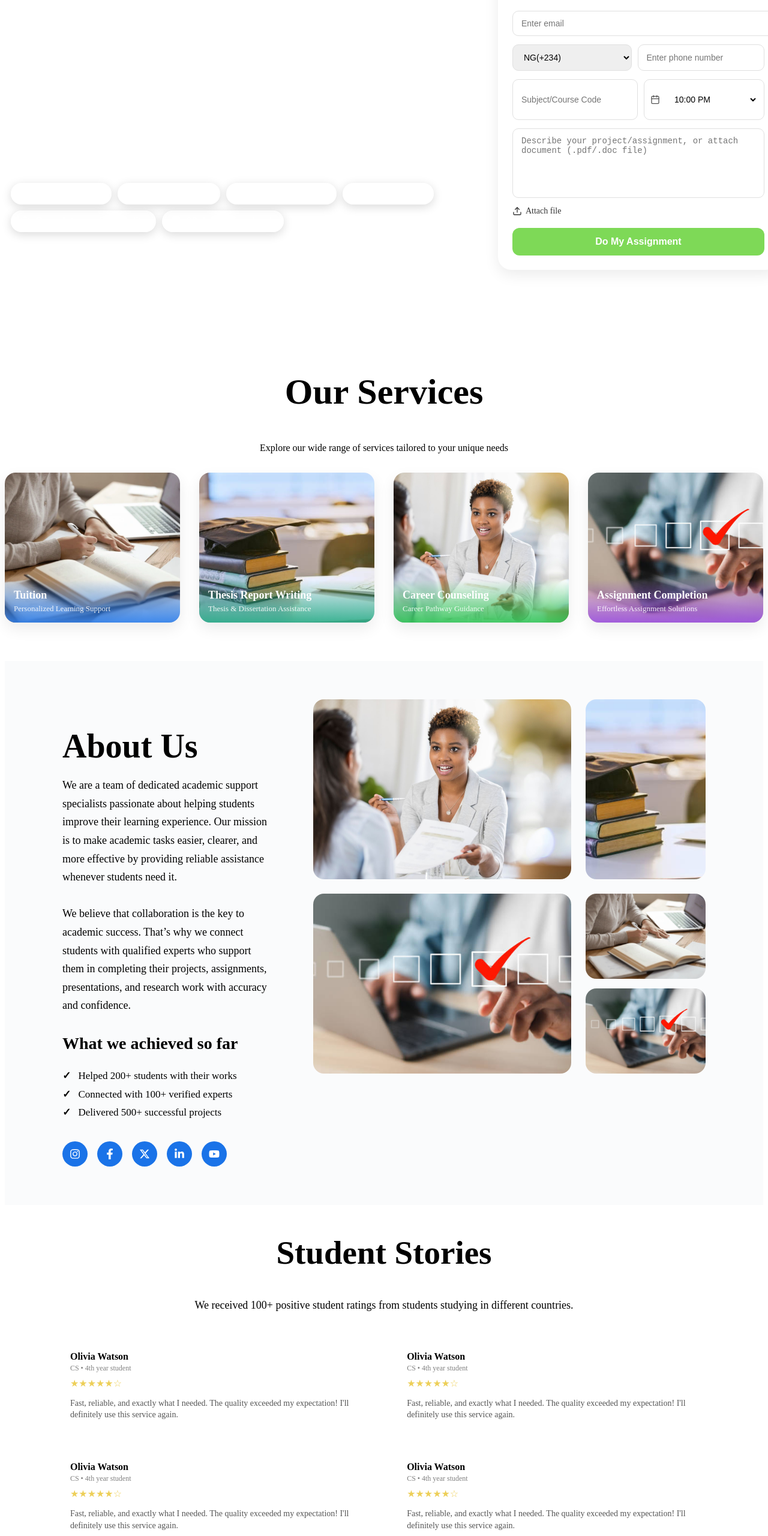
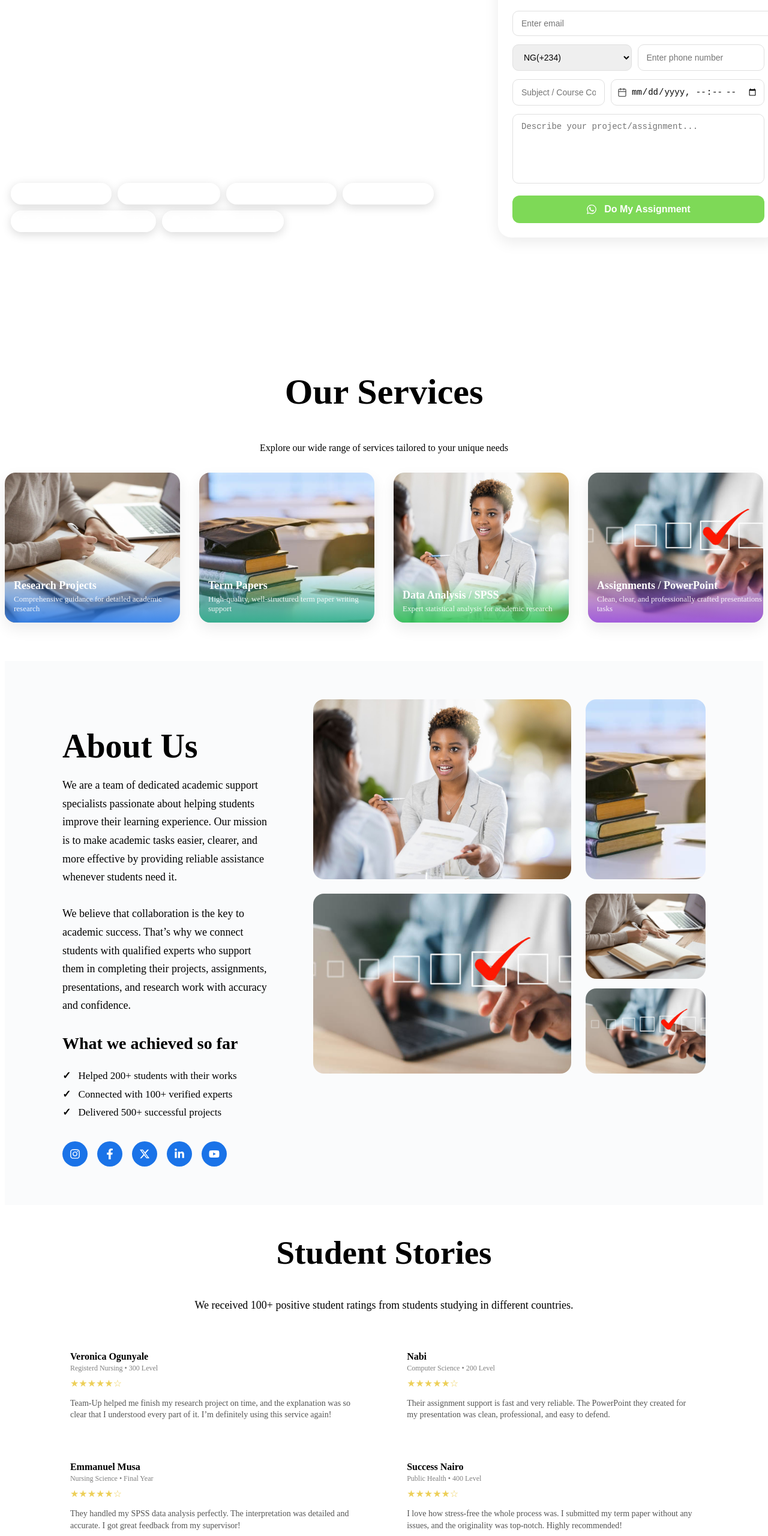
Before and after one commit to Okun15Ola/teamup, a Next.js app: page / in a window 1280 px wide. Shown: the part 205-2766 px from the top of the page at 60% size. Built offline with nearby package versions, Linux system fonts and the light colour scheme.

Commit message:
all fixes done

```diff
--- a/app/api/contact/route.ts
+++ b/app/api/contact/route.ts
@@ -9,7 +9,7 @@ export async function POST(req: Request) {
 
     await resend.emails.send({
       from: "Team-Up <onboarding@resend.dev>",
-      to: "okunolaolubanjo@gmail.com", // Your email to receive messages
+      to: "ogunyaleoluwabusayo@gmail.com", // Your email to receive messages
       subject: `New Contact Message from ${name}`,
       html: `
         <h2>New Contact Message</h2>
--- a/app/globals.css
+++ b/app/globals.css
@@ -1,5 +1,7 @@
 @import "tailwindcss";
-
+html {
+  scroll-behavior: smooth;
+}
 :root {
   --background: #ffffff;
   --foreground: #171717;
--- a/components/AboutUs/AboutUs.tsx
+++ b/components/AboutUs/AboutUs.tsx
@@ -4,7 +4,7 @@ import styles from './AboutUs.module.css'
 
 const AboutUs = () => {
   return (
-    <section className={styles.container}>
+    <section id='about' className={styles.container}>
       <div className={styles.innerContainer}>
 
         <div className={styles.leftContent}>
--- a/components/Contact/Contact.tsx
+++ b/components/Contact/Contact.tsx
@@ -31,7 +31,7 @@ const Contact = () => {
   };
 
   return (
-    <section className={styles.container}>
+    <section id="contact" className={styles.container}>
       <h1 className={styles.headingText}>Contact Us</h1>
 
       <p className={styles.subheadingText}>
@@ -84,8 +84,8 @@ const Contact = () => {
         </form>
 
         <div className={styles.contactDetails}>
-          <p>📞 +234 9023931025</p>
-          <p>📧 okunolaolubanjo@gmail.com</p>
+          <p>📞 +234 8140255294</p>
+          <p>📧 ogunyaleoluwabusayo@gmail.com</p>
         </div>
       </div>
     </section>
--- a/components/FAQ/Faq.tsx
+++ b/components/FAQ/Faq.tsx
@@ -48,7 +48,7 @@ const Faq: React.FC = () => {
   };
 
   return (
-    <section className={styles.container}>
+    <section id="faq" className={styles.container}>
       <h1 className={styles.headingText}>Frequently Asked Questions</h1>
 
       <p className={styles.subheadingText}>
--- a/components/FormBox/FormBox.module.css
+++ b/components/FormBox/FormBox.module.css
@@ -103,8 +103,20 @@
   cursor: pointer;
   margin-top: 6px;
   transition: 0.2s ease;
+   display: flex;
+  justify-content: center;
+  align-items: center;
+  gap: 6px;
 }
+
 
 .submitBtn:hover {
   background: #6ac749;
 }
+.deadlineInput {
+  border: none;
+  flex: 1;
+  font-size: 14px;
+  background: transparent;
+  outline: none;
+}
--- a/components/FormBox/FormBox.tsx
+++ b/components/FormBox/FormBox.tsx
@@ -1,17 +1,62 @@
-import React from "react";
+"use client";
+
+import React, { useState } from "react";
 import styles from "./FormBox.module.css";
-import { FiCalendar, FiUpload } from "react-icons/fi";
+import { FiCalendar } from "react-icons/fi";
+import { FaWhatsapp } from "react-icons/fa";
 
 export default function FormBox() {
+  const [email, setEmail] = useState("");
+  const [code, setCode] = useState("NG(+234)");
+  const [phone, setPhone] = useState("");
+  const [subject, setSubject] = useState("");
+  const [deadline, setDeadline] = useState("");
+  const [details, setDetails] = useState("");
+
+  const whatsappNumber = "2348140255294"; // No "+" sign
+
+  const handleSubmit = (e: React.FormEvent) => {
+    e.preventDefault();
+
+    const message = `
+Hello, I want help with my assignment:
+
+📧 Email: ${email}
+📞 Phone: ${code} ${phone}
+📘 Subject: ${subject}
+⏰ Deadline: ${deadline}
+📝 Details: ${details}
+    `;
+
+    const url =
+      "https://wa.me/" +
+      whatsappNumber +
+      "?text=" +
+      encodeURIComponent(message);
+
+    window.open(url, "_blank");
+  };
+
   return (
     <div className={styles.formContainer}>
       <h3 className={styles.title}>Get instant help from Writing experts</h3>
 
-      <form className={styles.form}>
-        <input type="email" placeholder="Enter email" className={styles.input} />
+      <form className={styles.form} onSubmit={handleSubmit}>
+        <input
+          type="email"
+          placeholder="Enter email"
+          className={styles.input}
+          value={email}
+          onChange={(e) => setEmail(e.target.value)}
+          required
+        />
 
         <div className={styles.row}>
-          <select className={styles.select}>
+          <select
+            className={styles.select}
+            value={code}
+            onChange={(e) => setCode(e.target.value)}
+          >
             <option>NG(+234)</option>
             <option>US(+1)</option>
             <option>UK(+44)</option>
@@ -22,37 +67,46 @@ export default function FormBox() {
             type="text"
             className={styles.input}
             placeholder="Enter phone number"
+            value={phone}
+            onChange={(e) => setPhone(e.target.value)}
+            required
           />
         </div>
 
         <div className={styles.row}>
           <input
             type="text"
-            placeholder="Subject/Course Code"
+            placeholder="Subject / Course Code"
             className={styles.input}
+            value={subject}
+            onChange={(e) => setSubject(e.target.value)}
+            required
           />
 
           <div className={styles.deadlineBox}>
             <FiCalendar className={styles.icon} />
-            <select className={styles.deadlineSelect}>
-              <option>10:00 PM</option>
-              <option>11:00 PM</option>
-              <option>12:00 AM</option>
-            </select>
+
+            {/* The NEW datetime-local input */}
+            <input
+              type="datetime-local"
+              className={styles.deadlineInput}
+              value={deadline}
+              onChange={(e) => setDeadline(e.target.value)}
+              required
+            />
           </div>
         </div>
 
         <textarea
           className={styles.textarea}
-          placeholder="Describe your project/assignment, or attach document (.pdf/.doc file)"
+          placeholder="Describe your project/assignment..."
+          value={details}
+          onChange={(e) => setDetails(e.target.value)}
+          required
         />
 
-        <label className={styles.attachLabel}>
-          <FiUpload className={styles.attachIcon} /> Attach file
-          <input type="file" className={styles.hiddenFile} />
-        </label>
-
         <button type="submit" className={styles.submitBtn}>
+          <FaWhatsapp size={18} style={{ marginRight: "6px" }} />
           Do My Assignment
         </button>
       </form>
--- a/components/Order/Order.tsx
+++ b/components/Order/Order.tsx
@@ -27,7 +27,7 @@ const steps = [
 
 const Order = () => {
   return (
-    <section className={styles.container}>
+    <section id='order' className={styles.container}>
 
       <h1 className={styles.headingText}>How to Order</h1>
       <p className={styles.subheadingText}>
--- a/components/OurServices/OurServices.tsx
+++ b/components/OurServices/OurServices.tsx
@@ -12,33 +12,33 @@ const services: {
 }[] = [
   {
     image: "./images/tution.webp",
-    title: "Tuition",
-    subtitle: "Personalized Learning Support",
+    title: "Research Projects",
+    subtitle: "Comprehensive guidance for detailed academic research",
     gradient: "blue",
   },
   {
     image: "./images/thesis.jpg",
-    title: "Thesis Report Writing",
-    subtitle: "Thesis & Dissertation Assistance",
+    title: "Term Papers",
+    subtitle: "High-quality, well-structured term paper writing support",
     gradient: "teal",
   },
   {
     image: "./images/career.jpg",
-    title: "Career Counseling",
-    subtitle: "Career Pathway Guidance",
+    title: "Data Analysis / SPSS",
+    subtitle: "Expert statistical analysis for academic research",
     gradient: "green",
   },
   {
     image: "./images/assignment.jpg",
-    title: "Assignment Completion",
-    subtitle: "Effortless Assignment Solutions",
+    title: "Assignments / PowerPoint",
+    subtitle: "Clean, clear, and professionally crafted presentations & tasks",
     gradient: "purple",
   }
 ];
 
 const OurServices = () => {
   return (
-    <section>
+    <section id='services'>
         <div className={styles.container}>
             <h1 className={styles.headingText}>Our Services</h1>
             <p className={styles.subheadingText}>Explore our wide range of services tailored to your unique needs</p>
--- a/components/StudentStories/StudentStories.tsx
+++ b/components/StudentStories/StudentStories.tsx
@@ -3,34 +3,35 @@ import styles from './StudentStories.module.css'
 
 const testimonials = [
   {
-    name: "Olivia Watson",
-    level: "CS • 4th year student",
-    text: "Fast, reliable, and exactly what I needed. The quality exceeded my expectation! I'll definitely use this service again.",
+    name: "Veronica Ogunyale",
+    level: "Registerd Nursing • 300 Level",
+    text: "Team-Up helped me finish my research project on time, and the explanation was so clear that I understood every part of it. I’m definitely using this service again!",
     img: "./images/womg.jpg"
   },
   {
-    name: "Olivia Watson",
-    level: "CS • 4th year student",
-    text: "Fast, reliable, and exactly what I needed. The quality exceeded my expectation! I'll definitely use this service again.",
+    name: "Nabi",
+    level: "Computer Science • 200 Level",
+    text: "Their assignment support is fast and very reliable. The PowerPoint they created for my presentation was clean, professional, and easy to defend.",
     img: "/images/student1.jpg"
   },
   {
-    name: "Olivia Watson",
-    level: "CS • 4th year student",
-    text: "Fast, reliable, and exactly what I needed. The quality exceeded my expectation! I'll definitely use this service again.",
-    img: "/images/student1.jpg"
+    name: "Emmanuel Musa",
+    level: "Nursing Science • Final Year",
+    text: "They handled my SPSS data analysis perfectly. The interpretation was detailed and accurate. I got great feedback from my supervisor!",
+    img: "/images/student2.jpg"
   },
   {
-    name: "Olivia Watson",
-    level: "CS • 4th year student",
-    text: "Fast, reliable, and exactly what I needed. The quality exceeded my expectation! I'll definitely use this service again.",
-    img: "/images/student1.jpg"
+    name: "Success Nairo",
+    level: "Public Health • 400 Level",
+    text: "I love how stress-free the whole process was. I submitted my term paper without any issues, and the originality was top-notch. Highly recommended!",
+    img: "/images/student3.jpg"
   }
-]
+];
+
 
 const StudentStories = () => {
   return (
-    <section className={styles.container}>
+    <section id='testimonial' className={styles.container}>
 
       <div className={styles.header}>
         <h1 className={styles.headingText}>Student Stories</h1>
```
Also changed, not shown: components/NavBar/NavBar.module.css (+29 -7 lines), components/NavBar/NavBar.tsx (+32 -15 lines).
